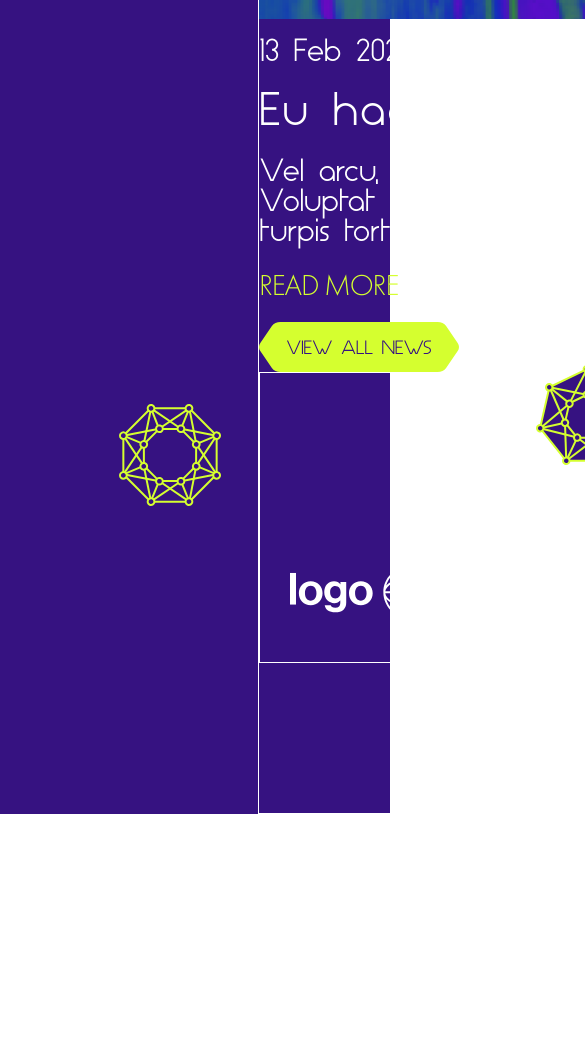
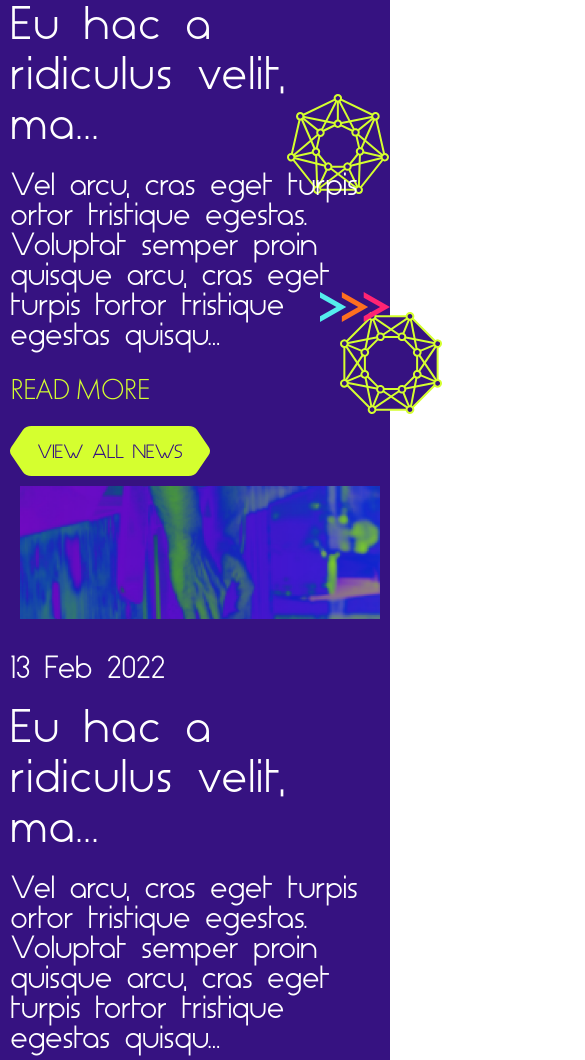
Before and after one commit to MarioMilosevic/Dev-Test-Page, a website built with Vite: page index.html in a window 390 px wide. Shown: the part 9965-11025 px from the top of the page, 585 px wide, since content can reach past the window. Before the commit the page ends 10779 px from the top, so only its background shows below. Built offline with nearby package versions, Linux system fonts and the light colour scheme.

Commit message:
Finish responsive design

```diff
--- a/index.html
+++ b/index.html
@@ -657,7 +657,9 @@
 
       <div class="news__container">
         <article class="news__container-article">
-          <img src="./assets/images/news/image 17.png" alt="image" />
+          <div class="news__container-image">
+            <img src="./assets/images/news/image 17.png" alt="image" />
+          </div>
           <h5>13 Feb 2022</h5>
           <h4>Eu hac a ridiculus velit, ma...</h4>
           <h5>
@@ -673,7 +675,9 @@
           />
         </article>
         <article class="news__container-article">
-          <img src="./assets/images/news/image 17.png" alt="image" />
+          <div class="news__container-image">
+            <img src="./assets/images/news/image 17.png" alt="image" />
+          </div>
           <h5>13 Feb 2022</h5>
           <h4>Eu hac a ridiculus velit, ma...</h4>
           <h5>
@@ -695,7 +699,9 @@
         />
       </div>
       <div class="news__logoContainer">
-        <img src="./assets/images/news/logo.svg" alt="logo" />
+        <div class="news__logoContainer-logo">
+          <img src="./assets/images/news/logo.svg" alt="logo"/>
+        </div>
 
         <ul class="news__logoContainer-list">
           <li><a href="#">Home</a></li>
@@ -744,6 +750,8 @@
           </li>
         </ul>
       </div>
+      <img src="./assets/images/news/Group 396.svg" alt="396" class="news__container-rightVectors">
+      <footer class="news__footer">Design and development by PopArt Studio.</footer>
     </div>
 
     <script type="module" src="/main.js"></script>
--- a/sass/layout/_introduction.scss
+++ b/sass/layout/_introduction.scss
@@ -1,6 +1,4 @@
 .introduction {
-  border: 1px solid white;
-
   position: relative;
 
   @include respond(phone) {
@@ -58,8 +56,21 @@
 
   &__rightVectors {
     position: absolute;
-    top: 100rem;
-    right: -25rem;
+
+    @include respond(phone) {
+      top: 73rem;
+      right: 0rem;
+    }
+
+    @include respond(tablet) {
+      top: 91rem;
+      right: 0rem;
+    }
+
+    @include respond(desktop) {
+      top: 100rem;
+      right: -25rem;
+    }
   }
   &__lines {
     position: absolute;
--- a/sass/layout/_news.scss
+++ b/sass/layout/_news.scss
@@ -1,22 +1,57 @@
 .news {
-  border: 1px solid white;
+  position: relative;
+  @include respond(phone) {
+    margin-left: 1rem;
+  }
+
+  @include respond(tablet) {
+    margin-left: 5rem;
+  }
+
+  @include respond(desktop) {
     width: 137.5rem;
     margin-left: 25.8rem;
-  padding-bottom: 15rem;
+  }
 
   &__logoContainer {
-    width: 75rem;
-    border: 1px solid white;
+    display: flex;
     padding-top: 15rem;
     padding-left: 3rem;
-    display: flex;
     justify-content: space-between;
 
-&-links{
+    @include respond(phone) {
+      flex-direction: column;
+      gap: 2rem;
+    }
+
+    @include respond(tablet) {
+      flex-direction: column;
+      gap: 2rem;
+    }
+
+    @include respond(desktop) {
+      width: 75rem;
+      flex-direction: row;
+    }
+
+    &-links {
       list-style: none;
+
+      @include respond(phone) {
+        display: flex;
+        gap: 3rem;
+      }
+
+      @include respond(tablet) {
+        display: flex;
+        gap: 3rem;
+      }
+
+      @include respond(desktop) {
         display: grid;
         grid-template-columns: repeat(2, 1fr);
         gap: 2rem;
+      }
     }
 
     &-list {
@@ -34,20 +69,53 @@
 
   &__container {
     display: grid;
+    position: relative;
+
+    @include respond(tablet) {
+      grid-template-columns: repeat(1, 1fr);
+      gap: 2;
+    }
+
+    @include respond(desktop) {
       grid-template-columns: repeat(2, 1fr);
       gap: 5rem;
-    position: relative;
+    }
 
     &-leftVector {
       position: absolute;
+
+      @include respond(phone) {
+        top: 54rem;
+        left: 33rem;
+      }
+      @include respond(tablet) {
+        top: 61rem;
+        left: 67rem;
+      }
+
+      @include respond(desktop) {
         top: 63rem;
         left: -14rem;
+      }
     }
 
     &-lines {
       position: absolute;
-      top: 0rem;
+
+      @include respond(phone) {
+        top: 52rem;
         right: 0rem;
+      }
+
+      @include respond(tablet) {
+        top: 52rem;
+        right: 0rem;
+      }
+
+      @include respond(desktop) {
+        top: 64rem;
+        right: 12rem;
+      }
     }
 
     &-article {
@@ -64,5 +132,49 @@
         width: 20rem;
       }
     }
+
+    &-rightVectors {
+      position: absolute;
+
+      @include respond(phone) {
+        bottom: 0rem;
+        right: -26rem;
+      }
+
+      @include respond(tablet) {
+        bottom: 0rem;
+        right: 0rem;
+      }
+
+      @include respond(desktop) {
+        bottom: 0rem;
+        right: 0rem;
       }
     }
+
+    &-image {
+      padding: 1rem;
+      img {
+        width: 100%;
+      }
+    }
+  }
+
+  &__footer {
+    text-align: center;
+    padding-top: 15rem;
+    padding-bottom: 2rem;
+
+    @include respond(phone) {
+      text-align: left;
+    }
+
+    @include respond(tablet) {
+      text-align: center;
+    }
+
+    @include respond(desktop) {
+      text-align: center;
+    }
+  }
+}
```
Also changed, not shown: sass/layout/_pygear.scss (+0 -99 lines), assets/images/news/Group 396.svg (added). Lines whose indentation alone changed are shown as unchanged.
